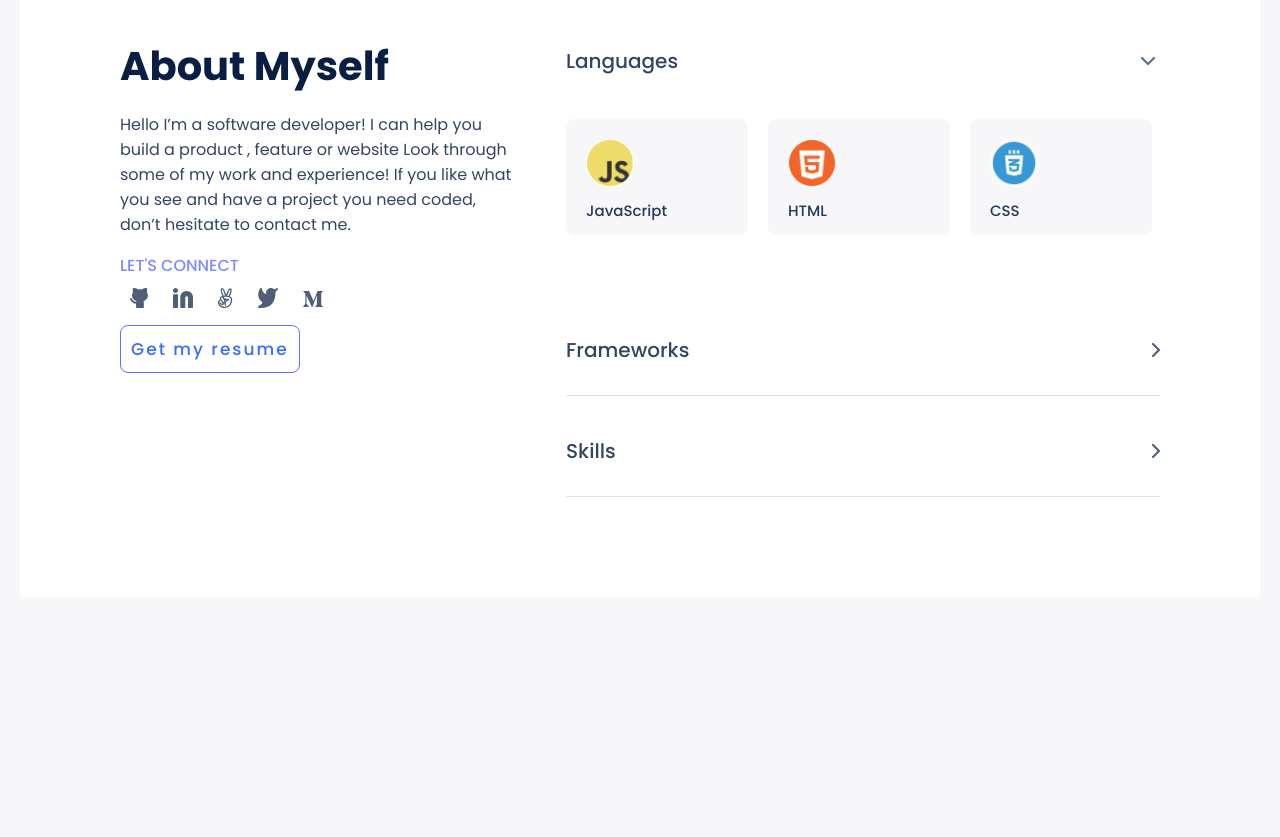
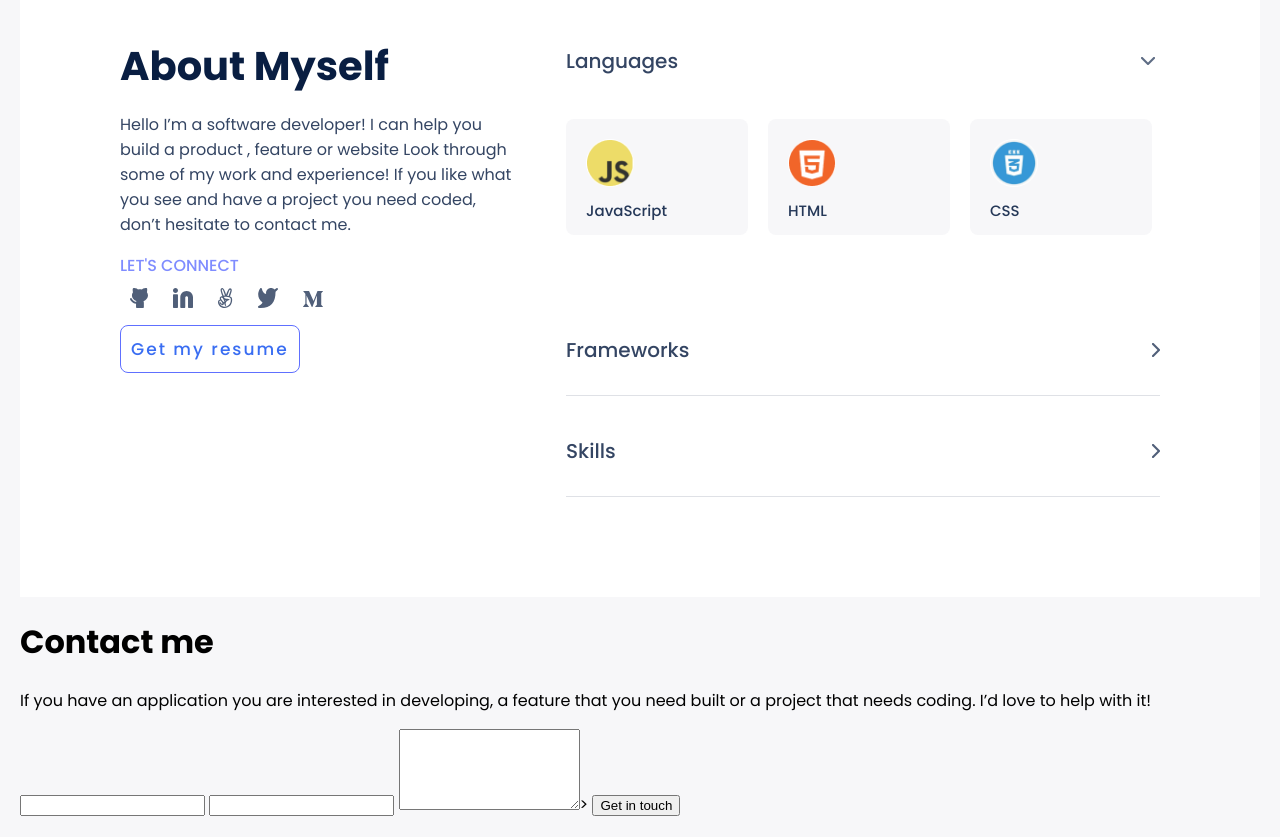
Before and after one commit to mez-chain/myPortfolio, a website: page index.html in a window 1280 px wide. Shown: the part 3301-4138 px from the top of the page. Before the commit the page ends 3918 px from the top, so only its background shows below. Drawn offline with Linux system fonts and the light colour scheme.

Commit message:
create html part for the form

```diff
--- a/index.html
+++ b/index.html
@@ -138,6 +138,17 @@
                 </ul>
             </section>
         </div>
+
+        <footer>
+            <h1>Contact me</h1>
+            <p>If you have an application you are interested in developing, a feature that you need built or a project that needs coding. I’d love to help with it!</p>
+            <form action="submit" method="post">
+                <input type="text" id="name" name="lorum ipsum" required>
+                <input type="email" id="email" name="lorumipsum@email.com" required>
+                <textarea name="Write you message here" id="message" rows="5" required></textarea>>
+                <button type="submit">Get in touch</button>
+            </form>
+        </footer>
     </div>
 </body>
 </html>
```
Also changed, not shown: images/form-bg.png (added).
